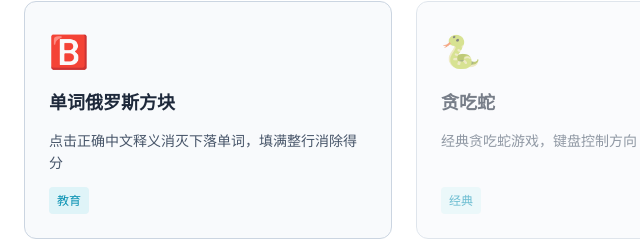
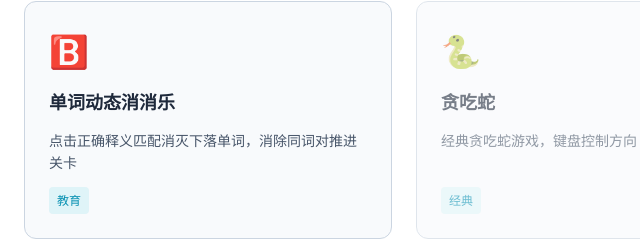
Before and after one commit to Gitronlee/gitronlee.github.io, an Astro site: page / in a window 1280 px wide. Shown: the part 1208-1448 px from the top of the page, 40-680 px from the left. Built offline with nearby package versions, Linux system fonts and the light colour scheme; Astro itself is replaced by a stand-in of ours; a script that the page names is missing.

Commit message:
rename game & remove seed rows
Rename to 单词动态消消乐, remove bottom letter seed rows from initGrid, update description.
Co-authored-by: monkeycode-ai <monkeycode-ai@chaitin.com>

```diff
--- a/src/data/games.json
+++ b/src/data/games.json
@@ -1,8 +1,8 @@
 [
   {
     "slug": "word-tetris",
-    "name": "单词俄罗斯方块",
-    "description": "点击正确中文释义消灭下落单词，填满整行消除得分",
+    "name": "单词动态消消乐",
+    "description": "点击正确释义匹配消灭下落单词，消除同词对推进关卡",
     "category": "教育",
     "icon": "🅱️",
     "status": "active"
```
Also changed, not shown: src/components/games/WordTetris.astro (+0 -8 lines).
